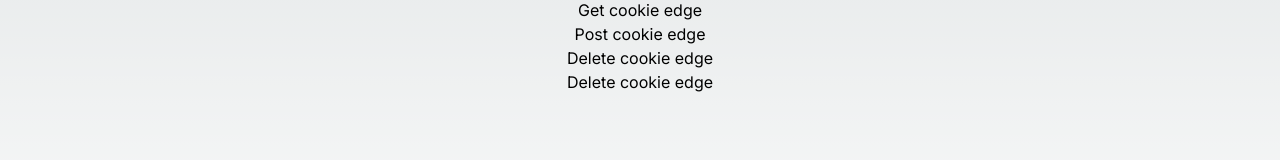
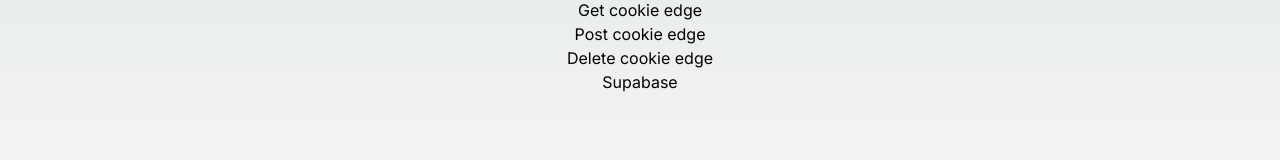
Before and after one commit to dijonmusters/test-next.js-edge-cookies, a Next.js app: page / in a window 1280 px wide. Shown: the part 402-562 px from the top of the page. Built offline with nearby package versions, Linux system fonts and the light colour scheme.

Commit message:
refactor as get

```diff
--- a/app/page.tsx
+++ b/app/page.tsx
@@ -24,8 +24,8 @@
       <form action="delete-cookie-edge">
         <button>Delete cookie edge</button>
       </form>
-      <form action="supabase" method="post">
-        <button>Delete cookie edge</button>
+      <form action="supabase">
+        <button>Supabase</button>
       </form>
     </main>
   );
--- a/app/supabase/route.ts
+++ b/app/supabase/route.ts
@@ -5,7 +5,7 @@
 export const runtime = "edge";
 export const dynamic = "force-dynamic";
 
-export async function POST(req: Request) {
+export async function GET(req: Request) {
   const supabase = createRouteHandlerClient({
     cookies,
   });
```
